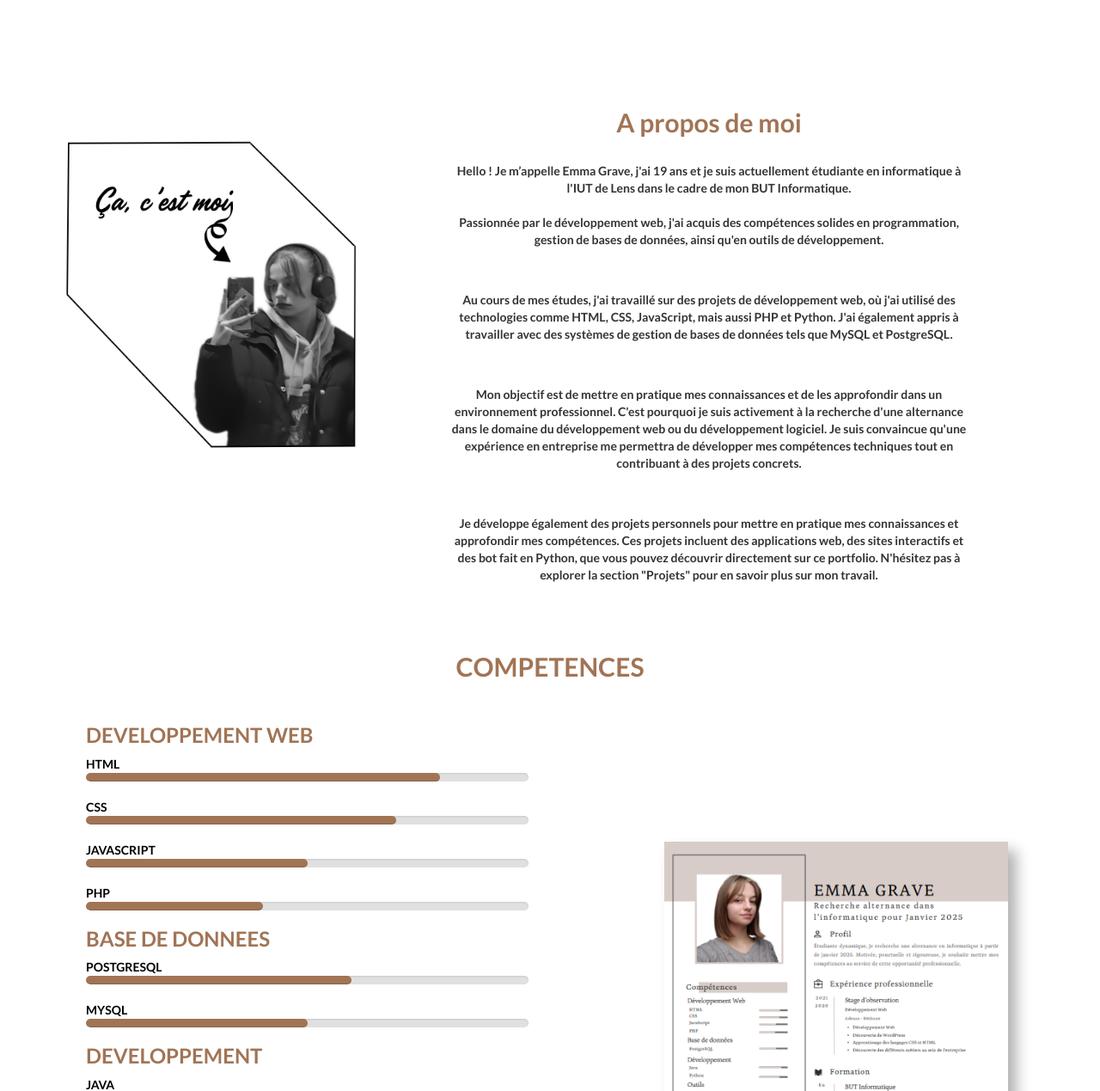
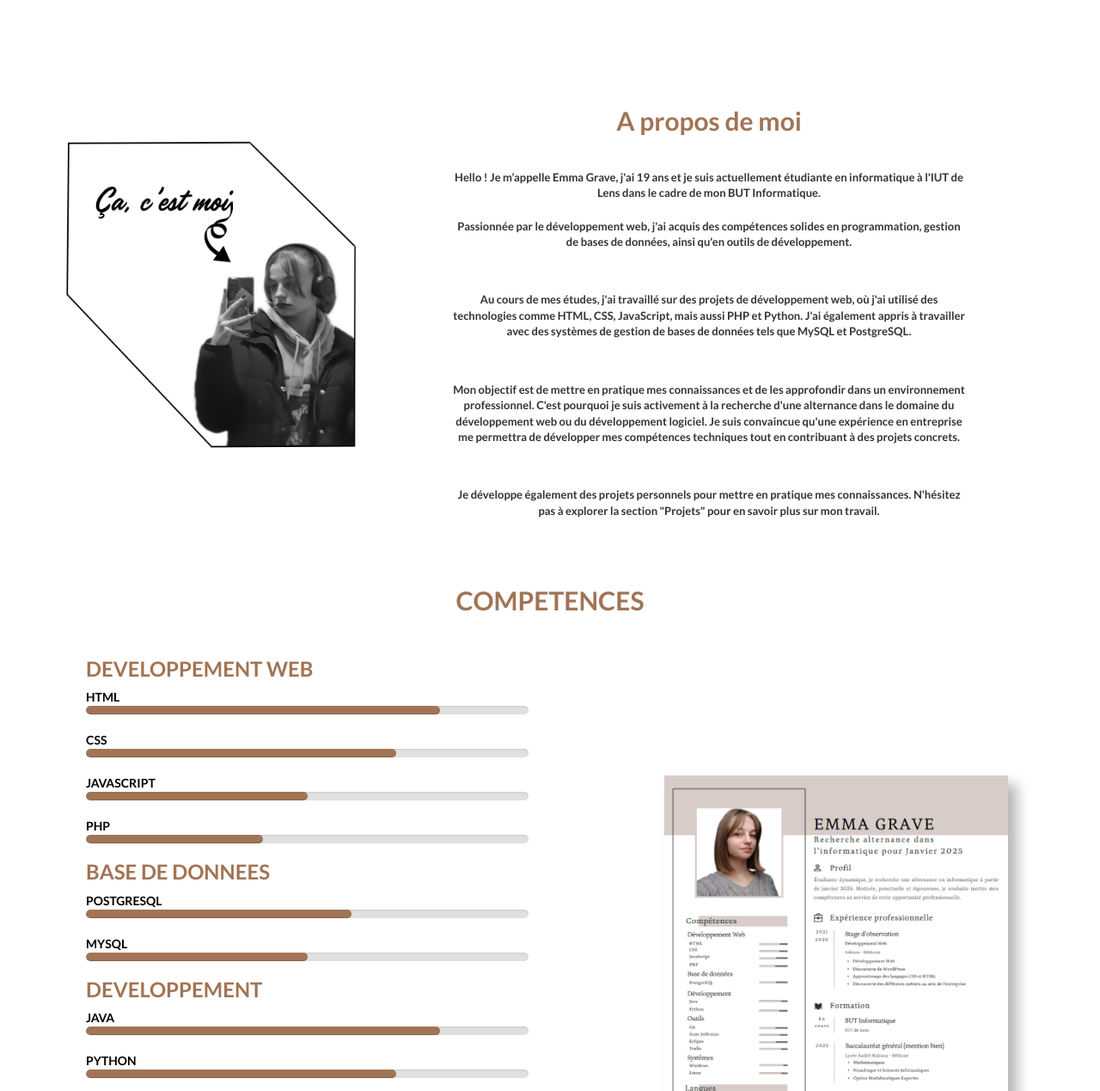
Before and after one commit to emmagrave/emmagrave.github.io, a Jekyll site: the page built from index.md, in a window 1280 px wide and 1400 px high, scrolled down 595 px, cut to the strip 131-1400 px from the top of the window. Shown: the whole strip at 86% size. Built offline with Jekyll 4.4.1, drawn with Linux system fonts in a browser that asks for light colours.

Commit message:
:art: update about section

```diff
--- a/_includes/about.html
+++ b/_includes/about.html
@@ -20,10 +20,8 @@
                         développement web ou du développement logiciel. Je suis convaincue qu'une expérience en entreprise
                         me permettra de développer mes compétences techniques tout en contribuant à des projets concrets.</p>
                     <br>
-                    <p>Je développe également des projets personnels pour mettre en pratique mes connaissances et approfondir
-                        mes compétences. Ces projets incluent des applications web, des sites interactifs et des bot fait
-                        en Python, que vous pouvez découvrir directement sur ce portfolio. N'hésitez pas à explorer la section
-                        "Projets" pour en savoir plus sur mon travail.</p>
+                    <p>Je développe également des projets personnels pour mettre en pratique mes connaissances.
+                        N'hésitez pas à explorer la section "Projets" pour en savoir plus sur mon travail.</p>
                     <br/>
                 </div>
         </div>
--- a/css/landing-page.css
+++ b/css/landing-page.css
@@ -214,7 +214,7 @@ h6 {
     color: #a17455;
     margin-top: 20px;
     padding-top: 40px;
-    padding-bottom: 10px;
+    padding-bottom: 20px;
 }
 
 #about .row {
@@ -239,6 +239,7 @@ h6 {
     gap: 10px;
     width: 600px;
     margin-left: 150px;
+    font-size: 13px;
 }
 
 .banner {
```
